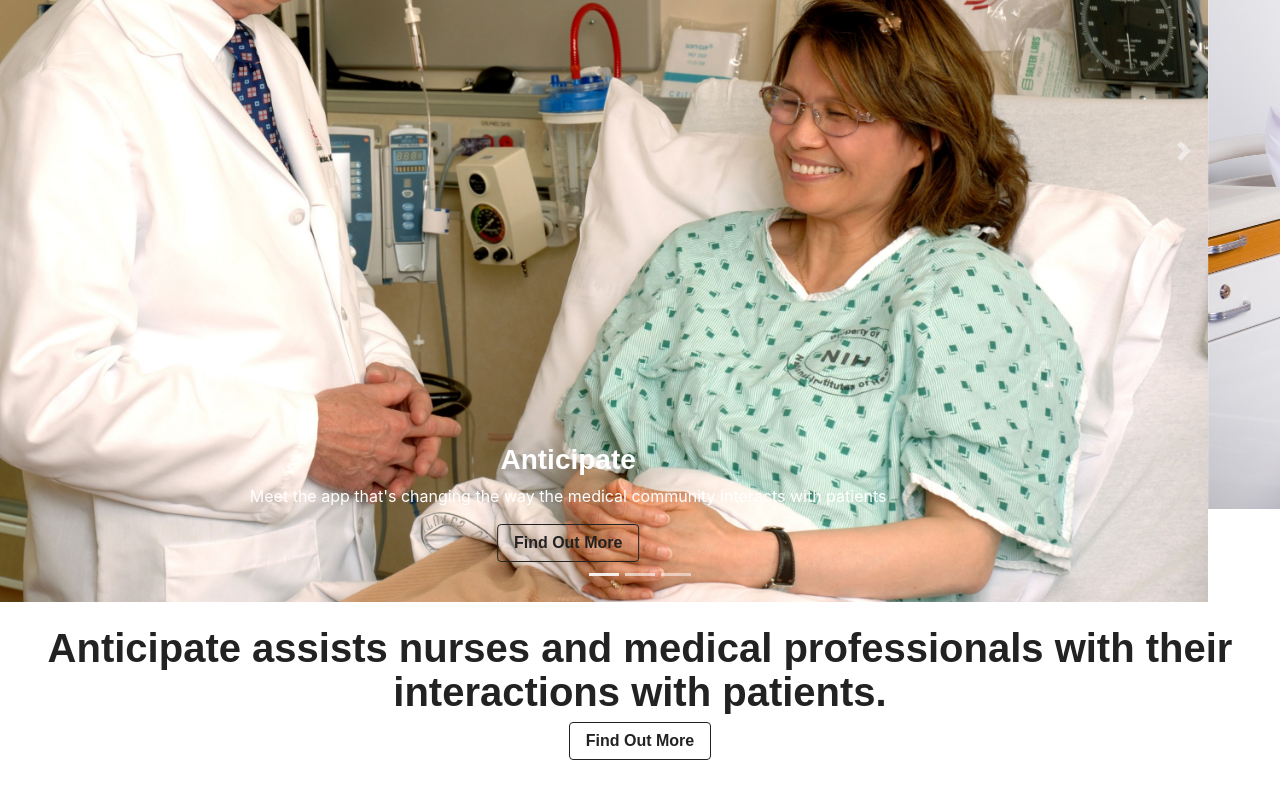
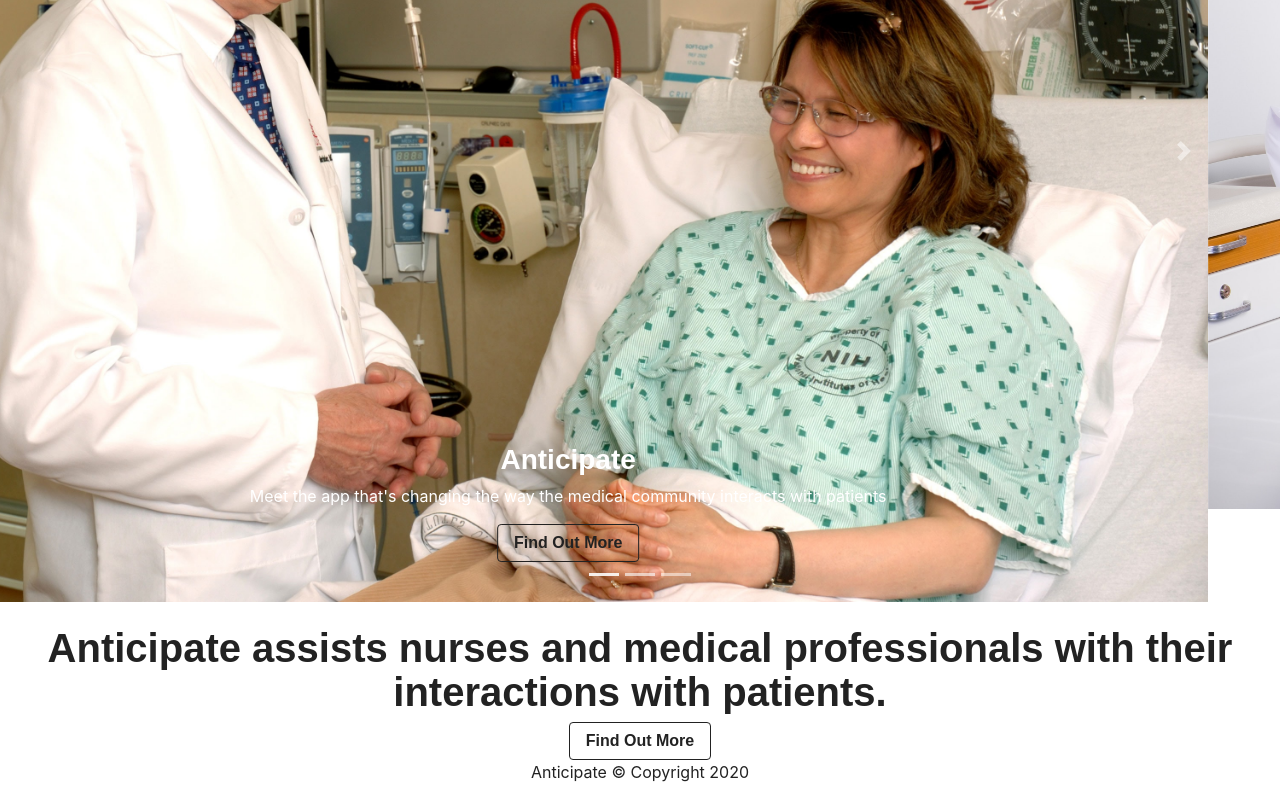
Before and after one commit to ksuares1/anticipate, a React (Create React App) app in the folder anticipate/: page / in a window 1280 px wide. Shown: the part 385-1185 px from the top of the page. Before the commit the page ends 1145 px from the top, so only its background shows below. Built offline with nearby package versions, Linux system fonts and the light colour scheme; a web font is replaced by a local one.

Commit message:
Added footer

```diff
--- a/anticipate/src/App.js
+++ b/anticipate/src/App.js
@@ -43,6 +43,11 @@
       {/* <Cards/> */}
        <Div/>
       {/* <Action/> */}
+      <div>
+            <footer>
+            <p> Anticipate &copy; Copyright 2020</p>
+            </footer>
+        </div>
 
     </div>
   );
```
